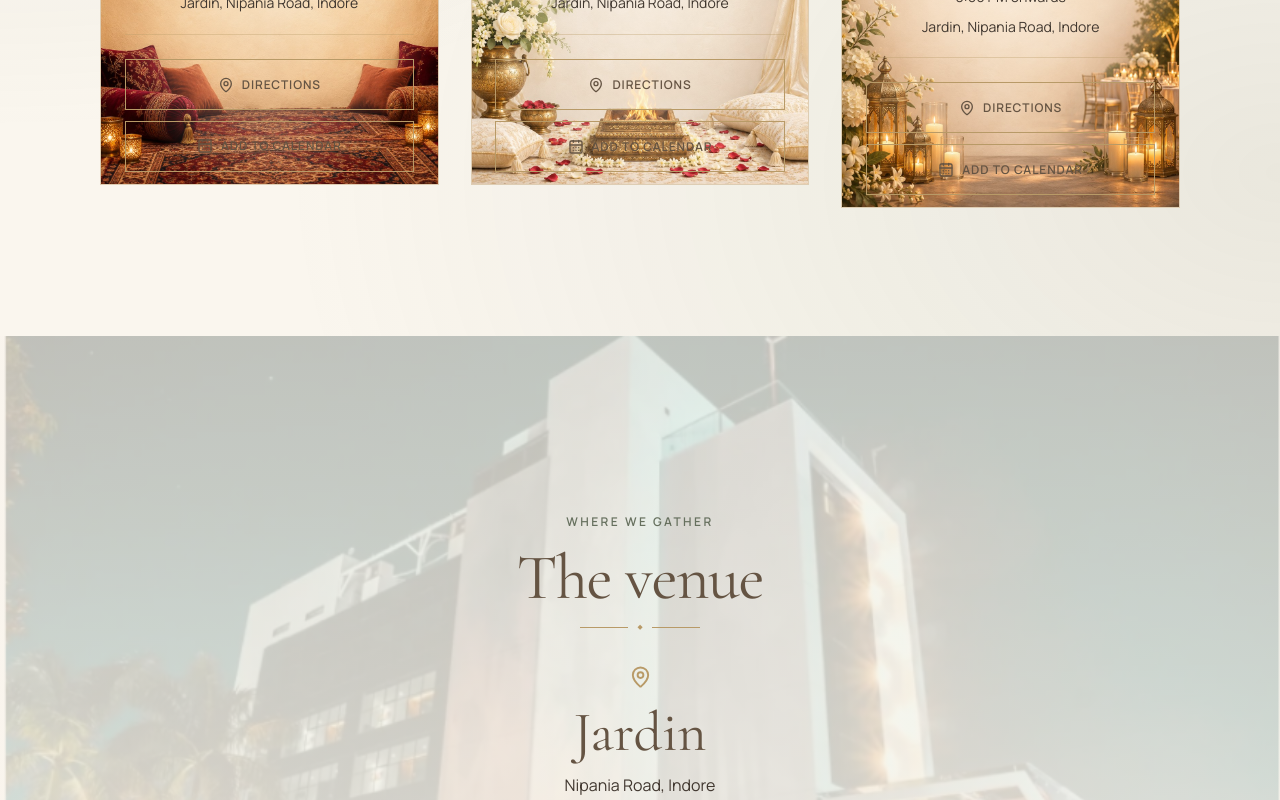
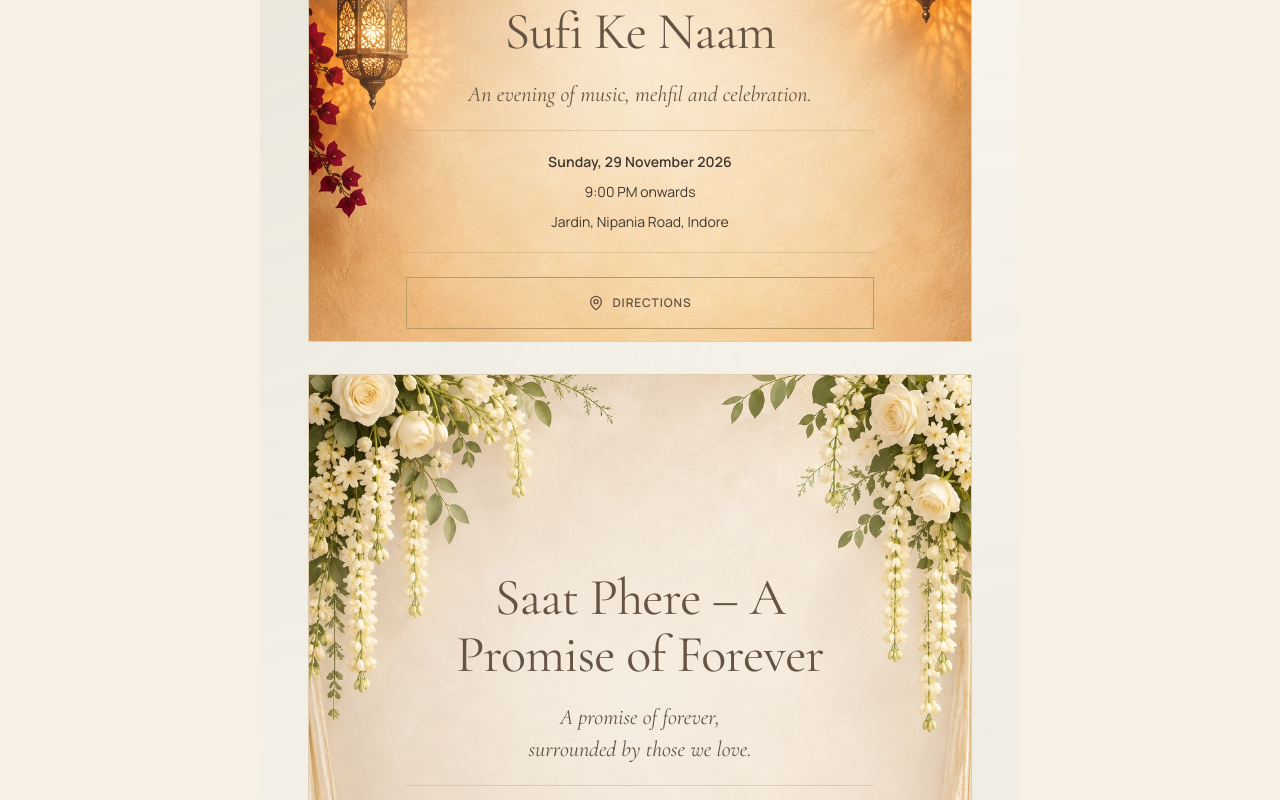
Before and after one commit to Amogha-BK/Shristi-and-Harsha-Wedding-, a React (Vite) app: page / in a window 1280 px wide. Shown: the part 2680-3480 px from the top of the page. Built offline with nearby package versions, Linux system fonts and the light colour scheme.

Commit message:
Remove calendar actions and unify invitation layout

```diff
--- a/src/App.tsx
+++ b/src/App.tsx
@@ -1,7 +1,6 @@
 import { useEffect, useMemo, useRef, useState } from "react";
 import * as Dialog from "@radix-ui/react-dialog";
 import {
-  CalendarDays,
   Check,
   Clipboard,
   MapPin,
@@ -220,56 +219,6 @@ function Countdown() {
   );
 }
 
-function escapeICS(value: string) {
-  return value
-    .replace(/\\/g, "\\\\")
-    .replace(/\n/g, "\\n")
-    .replace(/,/g, "\\,")
-    .replace(/;/g, "\\;");
-}
-
-function downloadCalendar(event: Celebration) {
-  const description =
-    event.id === "wedding" ? `${event.timeLabel} ${event.supportingLine}` : event.supportingLine;
-  const ics = [
-    "BEGIN:VCALENDAR",
-    "VERSION:2.0",
-    "PRODID:-//Amit and Ankita//Wedding Invitation//EN",
-    "CALSCALE:GREGORIAN",
-    "METHOD:PUBLISH",
-    "BEGIN:VTIMEZONE",
-    "TZID:Asia/Kolkata",
-    "BEGIN:STANDARD",
-    "DTSTART:19700101T000000",
-    "TZOFFSETFROM:+0530",
-    "TZOFFSETTO:+0530",
-    "TZNAME:IST",
-    "END:STANDARD",
-    "END:VTIMEZONE",
-    "BEGIN:VEVENT",
-    `UID:${event.id}-amit-ankita-2026@invitation`,
-    `DTSTAMP:${new Date()
-      .toISOString()
-      .replace(/[-:]/g, "")
-      .replace(/\.\d{3}/, "")}`,
-    `DTSTART;TZID=${config.calendar.timezone}:${event.start}`,
-    `DTEND;TZID=${config.calendar.timezone}:${event.end}`,
-    `SUMMARY:${escapeICS(event.calendarTitle)}`,
-    `DESCRIPTION:${escapeICS(description)}`,
-    `LOCATION:${escapeICS(event.venue)}`,
-    `URL:${event.mapUrl}`,
-    "END:VEVENT",
-    "END:VCALENDAR",
-  ].join("\r\n");
-  const blob = new Blob([ics], { type: "text/calendar;charset=utf-8" });
-  const url = URL.createObjectURL(blob);
-  const anchor = document.createElement("a");
-  anchor.href = url;
-  anchor.download = `amit-ankita-${event.id}.ics`;
-  anchor.click();
-  URL.revokeObjectURL(url);
-}
-
 function SectionHeading({ eyebrow, children }: { eyebrow?: string; children: React.ReactNode }) {
   return (
     <div className="section-heading">
@@ -314,13 +263,6 @@ function EventCard({ event, index }: { event: Celebration; index: number }) {
           >
             <MapPin /> Directions
           </a>
-          <button
-            className="button button-outline focus-ring"
-            type="button"
-            onClick={() => downloadCalendar(event)}
-          >
-            <CalendarDays /> Add to calendar
-          </button>
         </div>
       </div>
     </motion.article>
--- a/src/index.css
+++ b/src/index.css
@@ -1080,7 +1080,7 @@ textarea:focus-visible {
 }
 .venue-section::before {
   z-index: -2;
-  background: url("/assets/jardin-venue.png") center / cover no-repeat;
+  background: url("/assets/palace-filler.png") center / cover no-repeat;
   opacity: 0.3;
 }
 .venue-section::after {
@@ -1460,7 +1460,7 @@ footer p {
 }
 @media (min-width: 1100px) {
   .events {
-    grid-template-columns: repeat(3, 1fr);
+    grid-template-columns: 1fr;
     align-items: start;
   }
   .event-actions {
@@ -1489,3 +1489,16 @@ footer p {
     transition-duration: 0.01ms !important;
   }
 }
+
+/* One continuous invitation, from the opening hero through the family sign-off. */
+.invitation {
+  width: min(100%, 760px);
+  margin-inline: auto;
+}
+.site-nav {
+  width: min(100%, 760px);
+  margin-inline: auto;
+}
+.event-actions .button {
+  width: 100%;
+}
```
